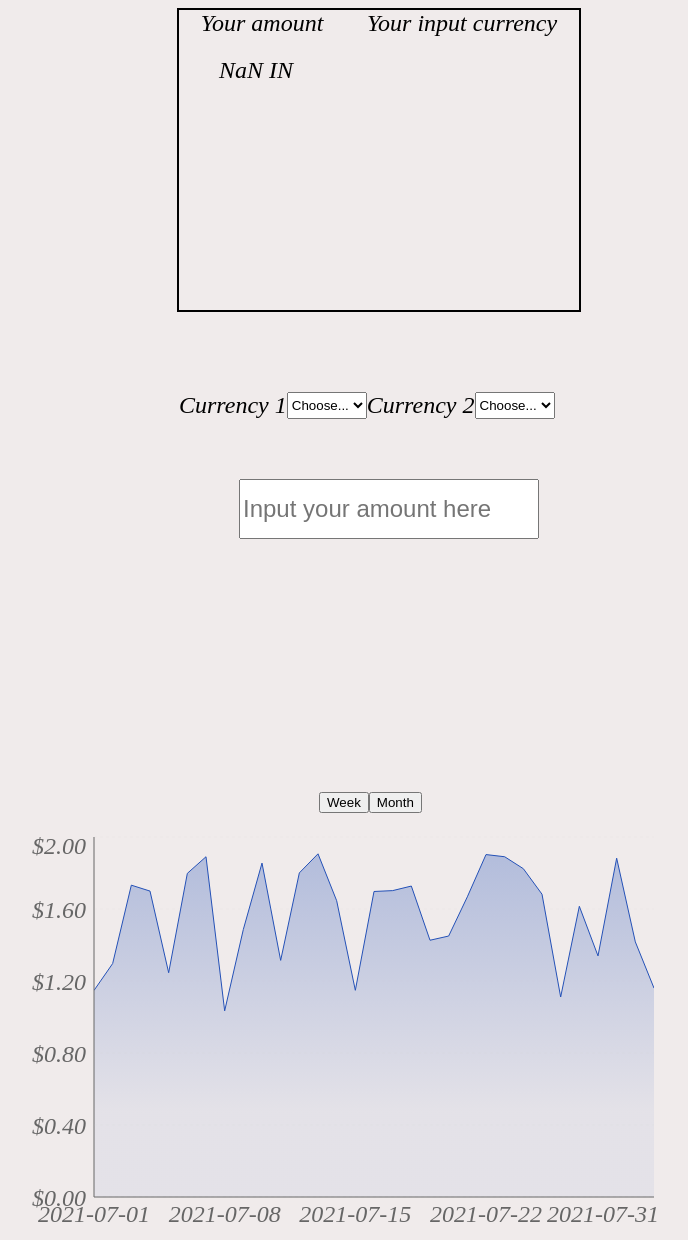
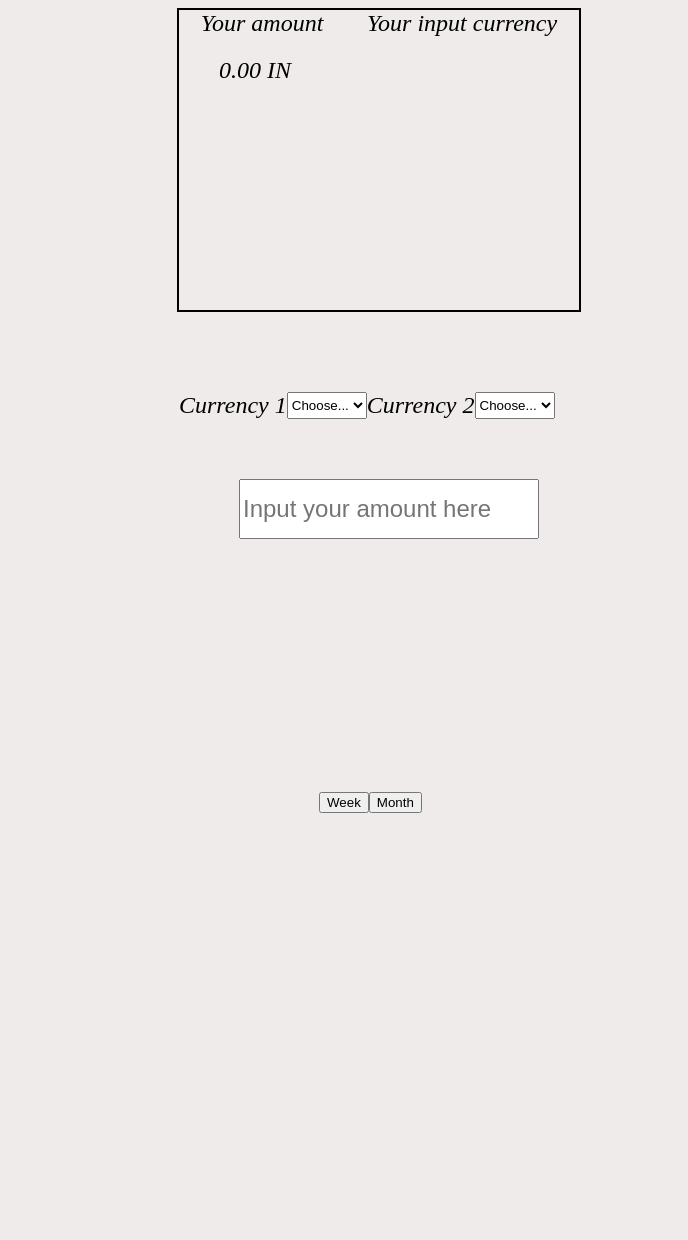
Before and after one commit to oslabs-beta/deprecatedplsdelete, a React app: page / in a window 1280 px wide. Shown: the whole page, without its empty margins (261-949 px from the left). Built offline with nearby package versions, Linux system fonts and the light colour scheme.

Commit message:
quick fix

```diff
--- a/client/App.jsx
+++ b/client/App.jsx
@@ -35,7 +35,8 @@ class App extends Component {
       curr2: '', //EUR
       value: '', //your amount
       conversionRate: 2,
-      converted: '', //your amount * conversionrate
+      converted: '',
+      history: '',//your amount * conversionrate
     };
     this.curr1Change = this.curr1Change.bind(this);
     this.curr2Change = this.curr2Change.bind(this);
@@ -81,7 +82,8 @@ class App extends Component {
     })
     .then((response) => {
       console.log(response);
-      this.setState({ conversionRate: response.data.rate.info });
+      this.setState({ conversionRate: response.data.info.rate });
+      this.setState({ history: response.data.history });
 
     })
     .catch((error) => {
@@ -108,7 +110,7 @@ class App extends Component {
           curr2Change={this.curr2Change}
           valueChange={this.valueChange}
         />
-        <Graph />
+        <Graph info={this.state} />
       </>
     );
   }
@@ -123,12 +125,16 @@ class StateHolder extends Component {
 class Graph extends Component {
   render() {
     // testing
+    this.props.info.history;
+    this.props.info.curr2;
     const data = [];
-    for (let num = 30; num >= 0; num--) {
+
+    for (let el in this.props.info.history) {
       data.push({
-        date: subDays(new Date(), num).toISOString().substr(0, 10),
-        value: 1 + Math.random(),
+        date: el,
+        value: this.props.info.history[el][this.props.info.curr2]
       });
+      console.log(data);
     }
     return (
       <div className="build">
@@ -202,9 +208,9 @@ class ConversionBox extends Component {
           <div className="convertedAmount">
             <label className=""></label>
             <div className="Outputer">
-              {' '}
-              {(this.props.info.value * this.props.info.conversionRate.rate).toFixed(2)} IN{' '}
-              {this.props.info.curr2}
+              {' '}{console.log(this.props.info.history)}
+              {(this.props.info.value * this.props.info.conversionRate).toFixed(2)} IN{' '}
+            {this.props.info.curr2}
             </div>
           </div>
         </div>
```
Also changed, not shown: 2 other files (tests, documents, lock files or other folders).
